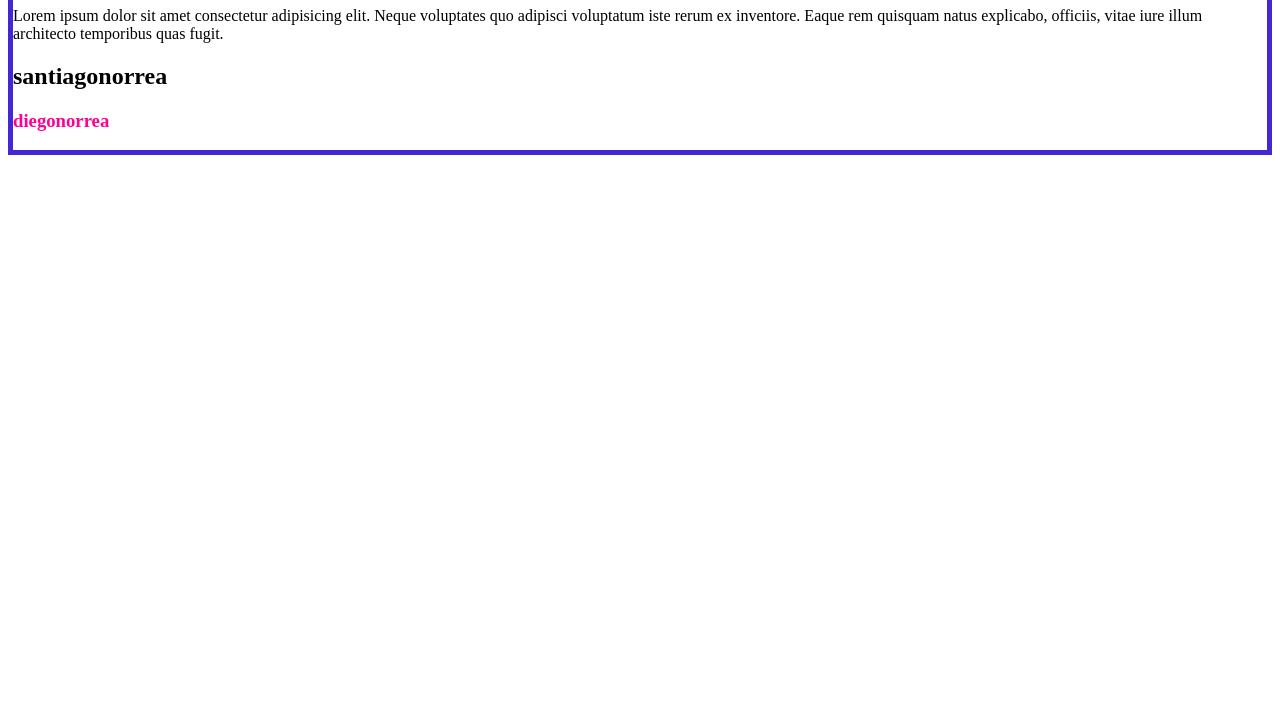
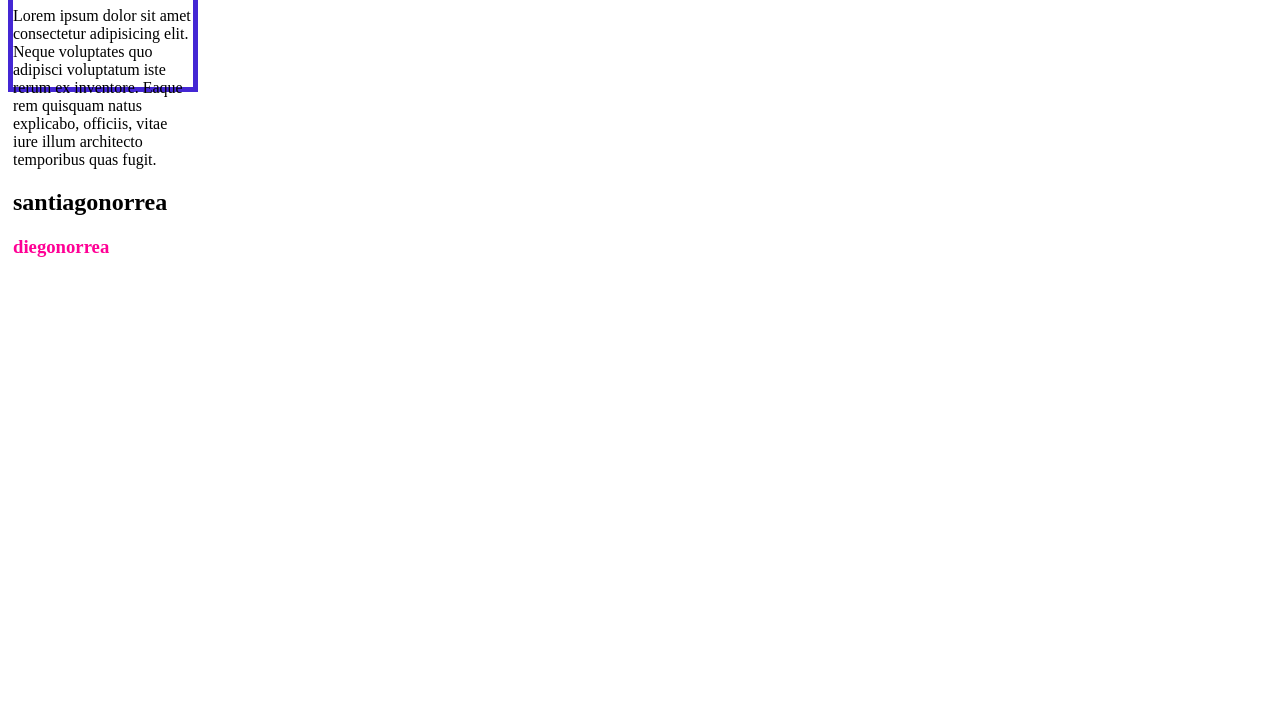
Before and after one commit to diegoalexandertrujillomedina-a11y/TrabajoE, a plain HTML site: page index.html in a window 1280 px wide. Shown: the part 86-800 px from the top of the page. Drawn offline with Linux system fonts and the light colour scheme.

Commit message:
cuadrado mejor

```diff
--- a/index.css
+++ b/index.css
@@ -7,6 +7,9 @@ h3 {
 .cuadrado {
 
     border: 5px solid #4427d4;
+    height: 160px;
+    width: 180px;
+
 
 
 
```
